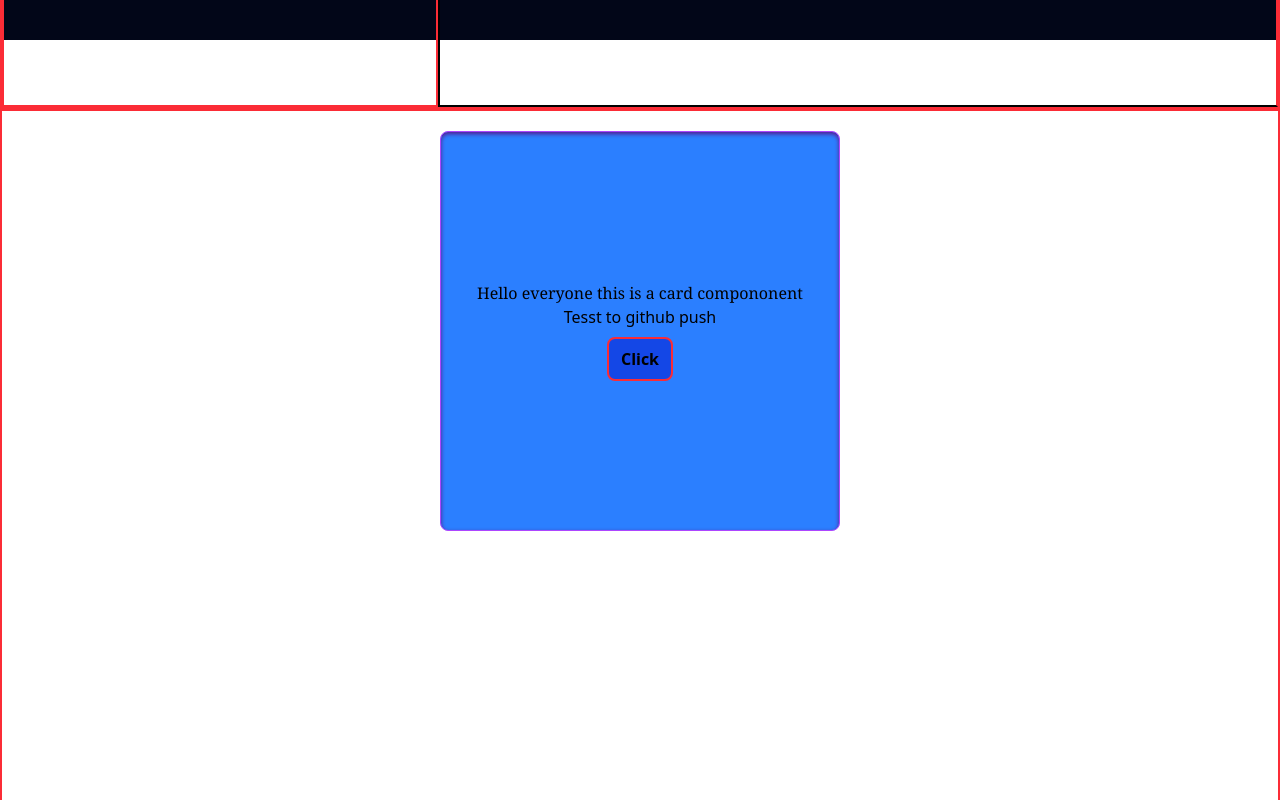
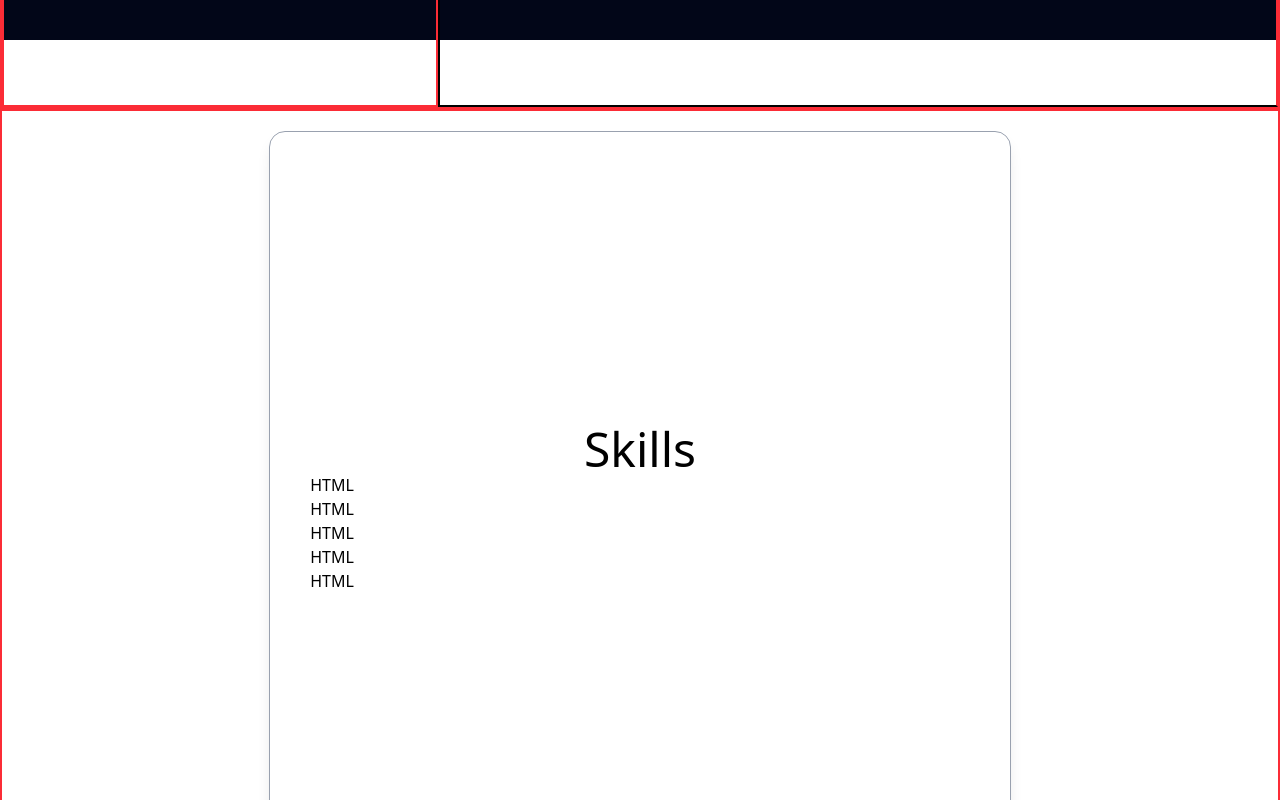
Before and after one commit to andretdev/react-portifolio, a React (Vite) app: page / in a window 1280 px wide. Shown: the part 760-1560 px from the top of the page. Built offline with nearby package versions, Linux system fonts and the light colour scheme.

Commit message:
Created a card skills

```diff
--- a/src/pages/Skills.jsx
+++ b/src/pages/Skills.jsx
@@ -4,12 +4,20 @@ function Skills() {
       id="skills"
       className="flex min-h-screen w-full flex-col justify-center gap-5 border-2 border-red-500 p-5 xl:flex-row"
     >
-      <div className="animate-appear-left w-100 h-100 border-1 inset-shadow-sm inset-shadow-purple-900 flex flex-col items-center justify-center rounded-lg border-purple-500 bg-blue-500 transition-all duration-500 ease-out hover:scale-[1.03]">
-        <p className="font-serif">Hello everyone this is a card compononent </p>
-        <p className="text-black">Tesst to github push</p>
-        <button className="mt-2 rounded-lg border-2 border-red-500 bg-blue-700 px-3 py-2 font-bold text-black transition-all duration-500 ease-out hover:scale-[1.03]">
-          Click
-        </button>
+      <div className="animate-appear-left flex w-full flex-col justify-center rounded-2xl border border-gray-400 px-10 shadow-lg xl:w-3/5">
+        <h3 className="font-stretch-semi-expanded flex justify-center text-5xl text-black">
+          Skills
+        </h3>
+
+        <ul className="text-black">
+          <li className="hover:bg-radial-[at_50%_75%] transtion from-sky-200 via-blue-400 to-indigo-900 to-90% duration-500 ease-out hover:bg-opacity-50">
+            HTML
+          </li>
+          <li className="">HTML</li>
+          <li className="">HTML</li>
+          <li className="">HTML</li>
+          <li className="">HTML</li>
+        </ul>
       </div>
     </section>
   );
```
